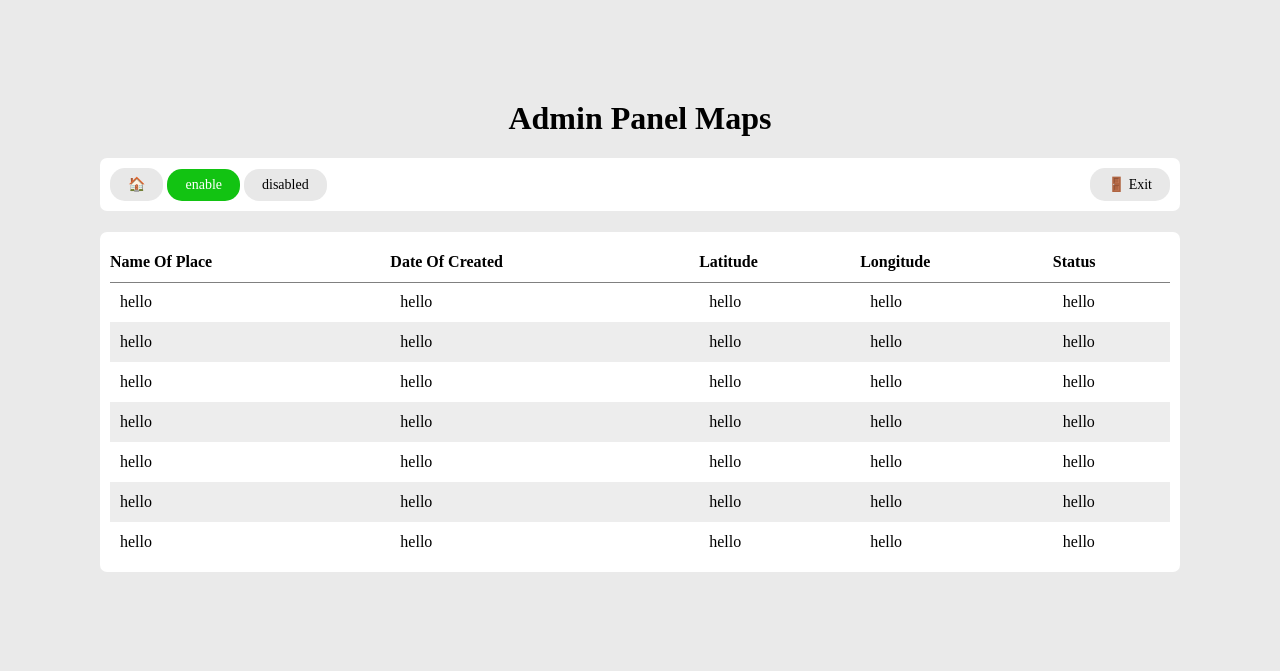
After one commit to amirroox/map13leaf, a PHP site: page /Maps13/dashboard.php in a window 1280 px wide. The commit adds this page. Shown: the top 671 px of the page. Run offline with PHP 8.4, Linux system fonts and the light colour scheme; the visitor is signed in with stand-in values (Sample User, id 1); some libraries are stand-ins or nearby versions.

Commit message:
Build Admin Login Page - Build Places Management Page (UI)

```diff
--- a/bootstrap/config.php
+++ b/bootstrap/config.php
@@ -6,3 +6,8 @@ $database_config = array(
     "pass" => "" ,
     "db" => "map13"
 );
+
+$admins = [
+    'amirroox@yahoo.com' => '$2y$10$CSpvZ4CBiYYqzejWtQjw9um27WlE9rfUTZ55HLjJZhkLYdsXaKmzC'
+    /* password_hash('amirroox' , PASSWORD_DEFAULT) */
+];
--- a/bootstrap/init.php
+++ b/bootstrap/init.php
@@ -1,5 +1,6 @@
 <?php
 
+session_start();
 include_once "constant.php";
 include_once "config.php";
 include_once MAIN_DIR."/lib/helper.php";
@@ -16,4 +17,5 @@ catch (PDOException $e){
     dieecho("Connection Failed : " . $e->getMessage());
 }
 
+include_once MAIN_DIR."/lib/lib-panel.php";
 include_once MAIN_DIR."/lib/lib-locations.php";
--- /dev/null
+++ b/dashboard.php
@@ -0,0 +1,13 @@
+<?php
+
+include_once "bootstrap/init.php";
+$msg = null ;
+if(isset($_GET['logout']) and $_GET['logout']==1) log_out();
+if(isset($_SERVER['REQUEST_METHOD']) and $_SERVER['REQUEST_METHOD'] == 'POST') {
+    if(!login($_POST['email'],$_POST['password'])){
+        $msg = massage_error_no_echo('The email or password is incorrect');
+    }
+}
+
+if(is_login()) include_once "views/cp.php";
+else include_once "views/signin.php";
--- a/lib/helper.php
+++ b/lib/helper.php
@@ -21,9 +21,10 @@ use JetBrains\PhpStorm\NoReturn;
     die();
 }
 
-#[NoReturn] function massage_error($msg): void
+function massage_error($msg): void
 {
     echo "<div style='padding: 13px;
+    margin: 10px 0;
     display: inline-block;
     color: black;
     border-left: 5px solid #d00202;
@@ -32,7 +33,19 @@ use JetBrains\PhpStorm\NoReturn;
     font-size: 17px;
     width: 100%;
     '>$msg</div>";
-    die();
+}
+function massage_error_no_echo($msg) :string
+{
+    return "<div style='padding: 13px;
+    margin: 10px 0;
+    display: inline-block;
+    color: black;
+    border-left: 5px solid #d00202;
+    background-color: #fba8d2;
+    border-radius: 20px;
+    font-size: 17px;
+    width: 100%;
+    '>$msg</div>";
 }
 function massage_success($msg): void
 {
--- /dev/null
+++ b/lib/lib-panel.php
@@ -0,0 +1,19 @@
+<?php
+
+function is_login() :bool
+{
+    if (isset($_SESSION['login']) and  $_SESSION['login'] == 1) return true;
+    return false;
+}
+function log_out(): void
+{
+    unset($_SESSION['login']);
+}
+function login($email , $pass) :bool{
+    global $admins ;
+    if (array_key_exists($email,$admins) and password_verify($pass , $admins[$email]))
+    {
+        return $_SESSION['login'] = true ;
+    }
+    return false;
+}
--- a/process/addLocation.php
+++ b/process/addLocation.php
@@ -11,15 +11,19 @@ $data = $_POST ;  // Simple Variable
 /* Validate Data */
 if (mb_strlen($data['name_place']) < 5) {
     massage_error('Please choose more than 5 characters for the name');
+    die();
 }
 if (($data['Type_place'] < 0) || ($data['Type_place'] > 31) ) {
     massage_error('Please select a category');
+    die();
 }
 if(($data['lat'] < -90) || ($data['lat'] > 90)) {
     massage_error('Please enter the correct latitude');
+    die();
 }
 if(($data['lng'] < -180) || ($data['lng'] > 180)) {
     massage_error('Please enter the correct longitude');
+    die();
 }
 addToMap($data);
 massage_success('The location has been added to the map. <br> and is being checked');
--- /dev/null
+++ b/views/cp.php
@@ -0,0 +1,146 @@
+<!doctype html>
+<html lang="en">
+<head>
+    <meta charset="UTF-8">
+    <meta name="viewport"
+          content="width=device-width, user-scalable=no, initial-scale=1.0, maximum-scale=1.0, minimum-scale=1.0">
+    <meta http-equiv="X-UA-Compatible" content="ie=edge">
+    <title>Admin Panel</title>
+    <style>
+        * {
+            margin: 0;
+            padding: 0;
+            box-sizing: border-box;
+        }
+        body {
+            overflow-x: hidden;
+            display: flex;
+            flex-direction: column;
+            padding: 100px;
+            align-items: center;
+            justify-content: center;
+            background-color: #eaeaea;
+            gap: 21px;
+        }
+        div.menu , div.list {
+            width: 100%;
+            padding: 10px;
+            background-color: white;
+            border-radius: 7px;
+        }
+        .enable {
+            background-color: #12c312;
+            color: white;
+        }
+        .exit {
+            float: right;
+        }
+        a {
+            padding: 8px 18px;
+            border-radius: 15px;
+            border: none;
+            background-color: #e8e8e8;
+            display: inline-block;
+            font-size: 14px;
+            color: unset;
+            text-decoration: none;
+        }
+        table.list_loc {
+            width: 100%;
+            text-align: left;
+            padding: 13px;
+            border-collapse: collapse;
+        }
+        table.list_loc tr{
+            height: 40px;
+        }
+        table.list_loc tr td {
+            padding-left:10px;
+        }
+        table.list_loc thead tr{
+            border-bottom: 1px solid gray;
+        }
+        table.list_loc tbody tr:nth-child(even) {
+            background-color: #ededed;
+        }
+    </style>
+</head>
+<body>
+<h1>Admin Panel Maps</h1>
+<div class="menu">
+<a class="home" href="<?=BASE_URL?>"> &#127968; </a>
+<a class="enable" href="?status=1">enable</a>
+<a class="disabled" href="?status=0">disabled</a>
+<a class="exit" href="?logout=1">&#128682; Exit</a>
+</div>
+<div class="list">
+    <table class="list_loc">
+        <thead>
+            <tr>
+                <th>Name Of Place</th>
+                <th>Date Of Created</th>
+                <th>Latitude</th>
+                <th>Longitude</th>
+                <th>Status</th>
+            </tr>
+        </thead>
+        <tbody>
+            <tr>
+                <td>hello</td>
+                <td>hello</td>
+                <td>hello</td>
+                <td>hello</td>
+                <td>hello</td>
+            </tr>
+            <tr>
+                <td>hello</td>
+                <td>hello</td>
+                <td>hello</td>
+                <td>hello</td>
+                <td>hello</td>
+            </tr>
+            <tr>
+                <td>hello</td>
+                <td>hello</td>
+                <td>hello</td>
+                <td>hello</td>
+                <td>hello</td>
+            </tr>
+            <tr>
+                <td>hello</td>
+                <td>hello</td>
+                <td>hello</td>
+                <td>hello</td>
+                <td>hello</td>
+            </tr>
+            <tr>
+                <td>hello</td>
+                <td>hello</td>
+                <td>hello</td>
+                <td>hello</td>
+                <td>hello</td>
+            </tr>
+            <tr>
+                <td>hello</td>
+                <td>hello</td>
+                <td>hello</td>
+                <td>hello</td>
+                <td>hello</td>
+            </tr>
+            <tr>
+                <td>hello</td>
+                <td>hello</td>
+                <td>hello</td>
+                <td>hello</td>
+                <td>hello</td>
+            </tr>
+        </tbody>
+    </table>
+</div>
+</body>
+<script>
+    if ( window.history.replaceState ) {  /* Prevent confirm form resubmission */
+        window.history.replaceState( null, null, window.location.href );
+    }
+</script>
+</html>
```
Also changed, not shown: views/mainpage.php (+5 -5 lines), views/signin.php (added, +83 -0 lines), assets/img/world-map.jpg (added).
